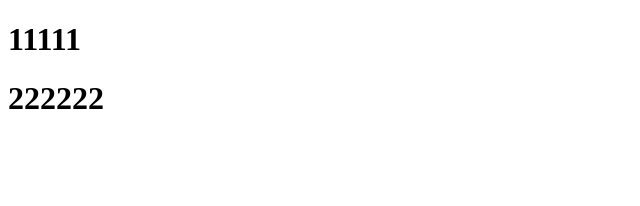
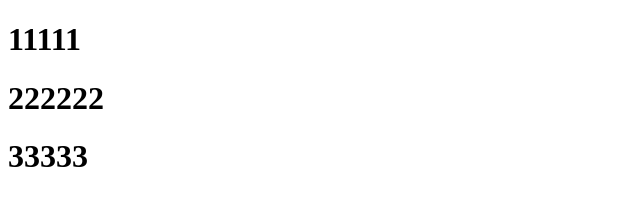
Before and after one commit to Jifeijie/git_demo, a plain HTML site: page index.html in a window 1280 px wide. Shown: the whole page, without its empty margins (0-640 px from the left). Drawn offline with Linux system fonts and the light colour scheme.

Commit message:
第三次更新

```diff
--- a/index.html
+++ b/index.html
@@ -8,6 +8,7 @@
 <body>
     <h1>11111</h1>
     <h1>222222</h1>
+    <h1>33333</h1>
 
 </body>
 </html>
```
